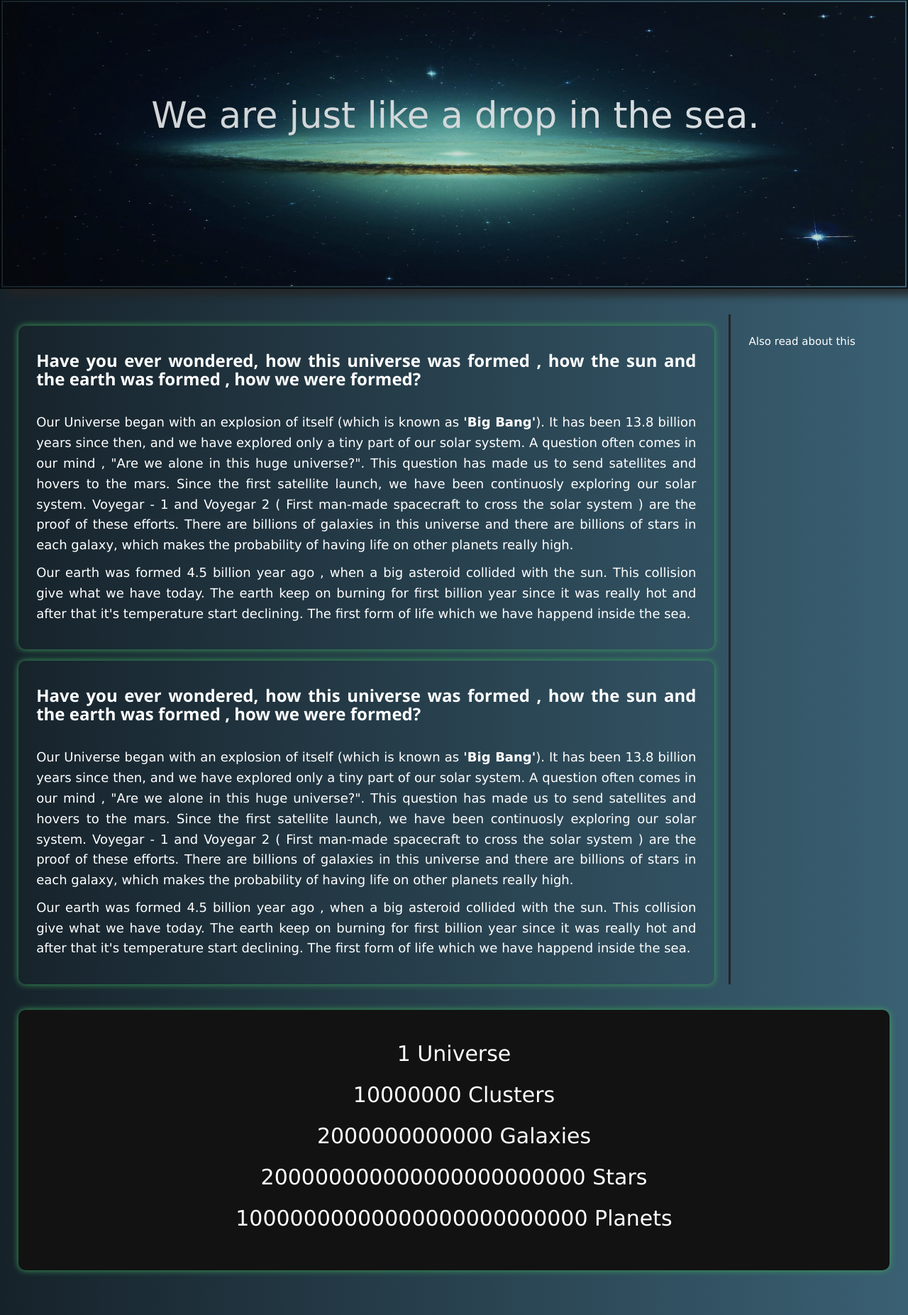
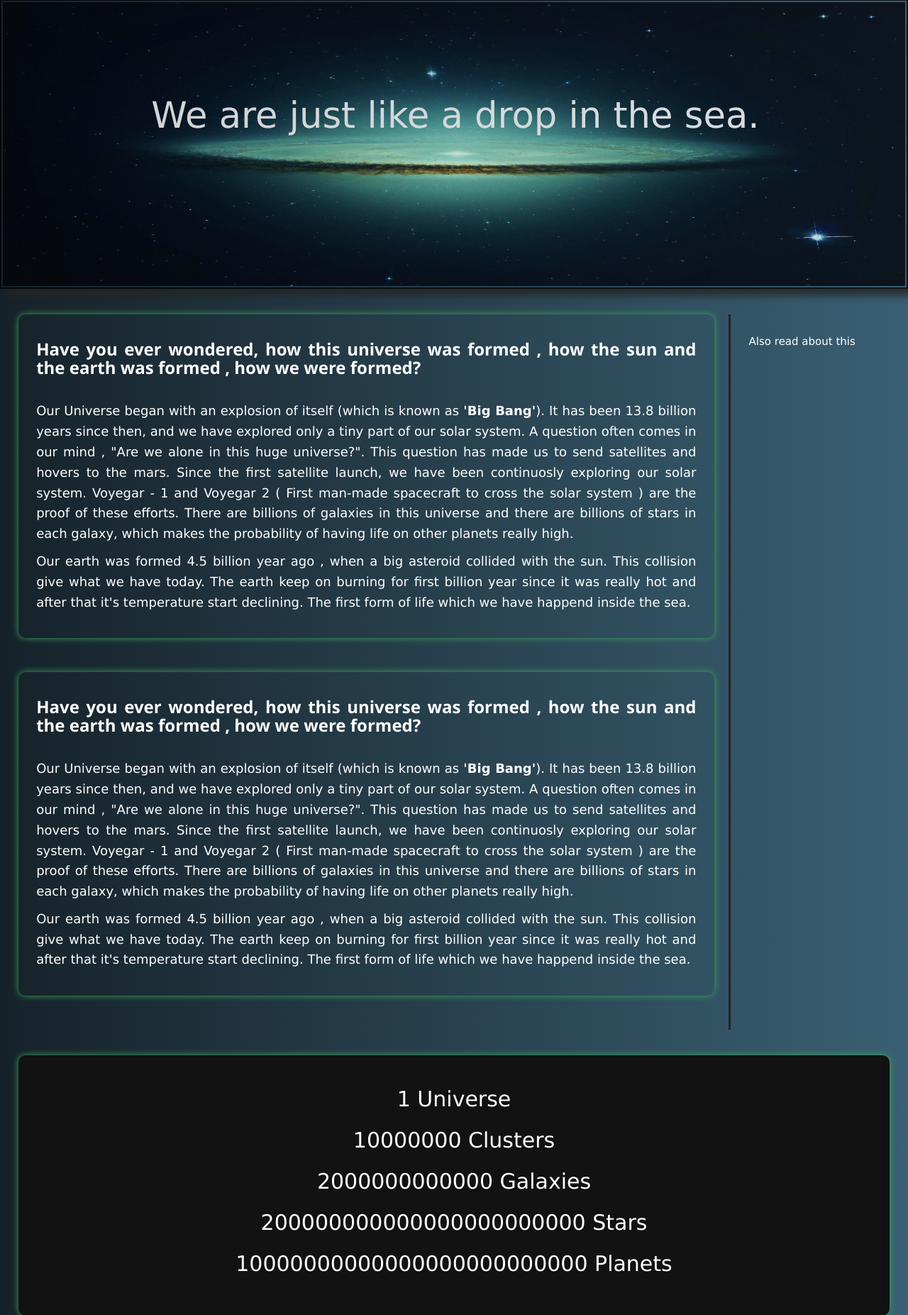
Before and after one commit to akhilsaini678/spacelearn, a Django app: page / in a window 1280 px wide. Shown: the part 53-1906 px from the top of the page at 71% size. Run offline with Django 4.2, Linux system fonts and the light colour scheme; some libraries are stand-ins or nearby versions.

```diff
--- a/static/CSS/Homepage.css
+++ b/static/CSS/Homepage.css
@@ -67,7 +67,7 @@
 .inside_one {
     border-radius: 10px;
     box-shadow: 0 0 10px #3CA55C;
-    margin-top: 2vh;
+    margin-bottom: 6vh;
     padding: 2vw;
 }
 
```
